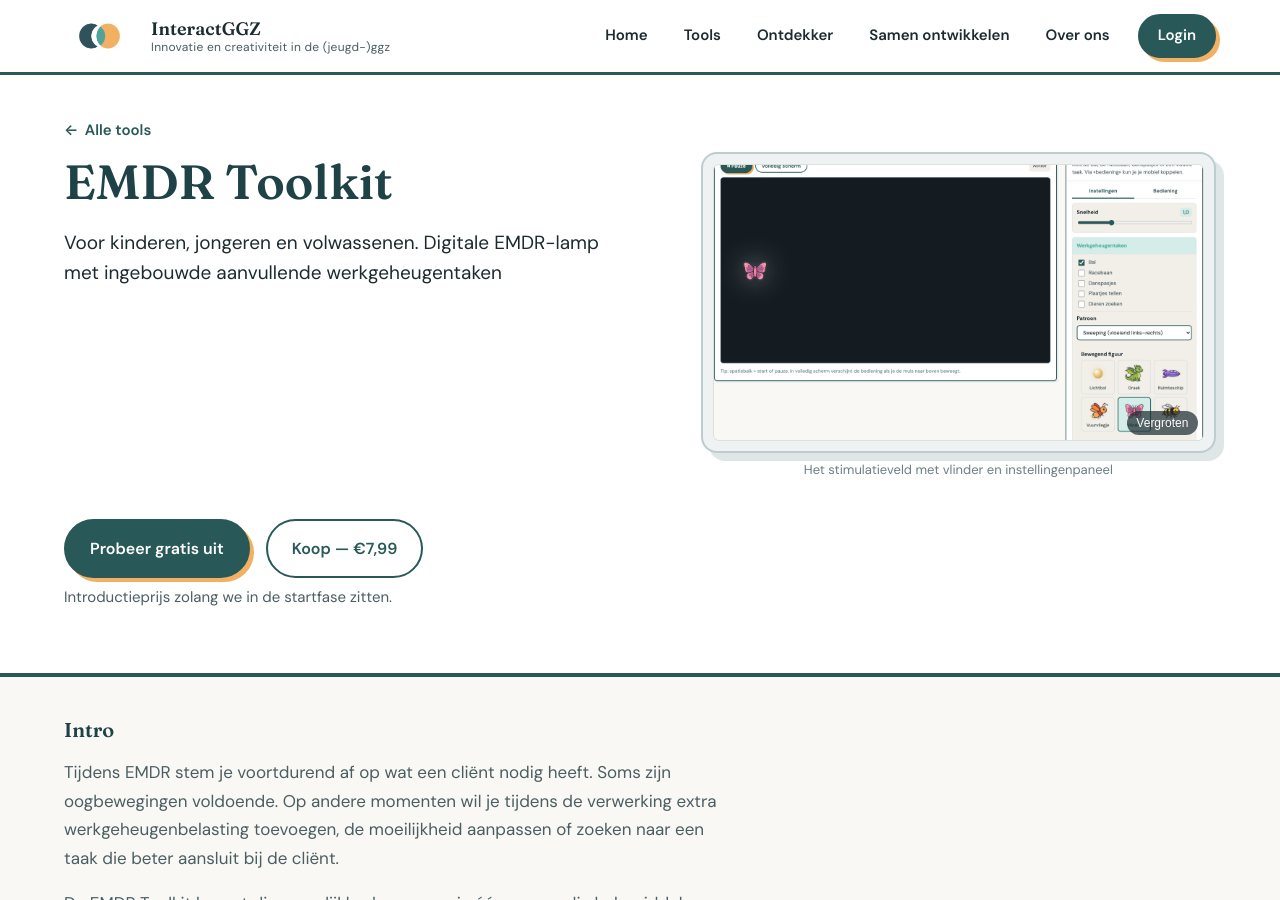
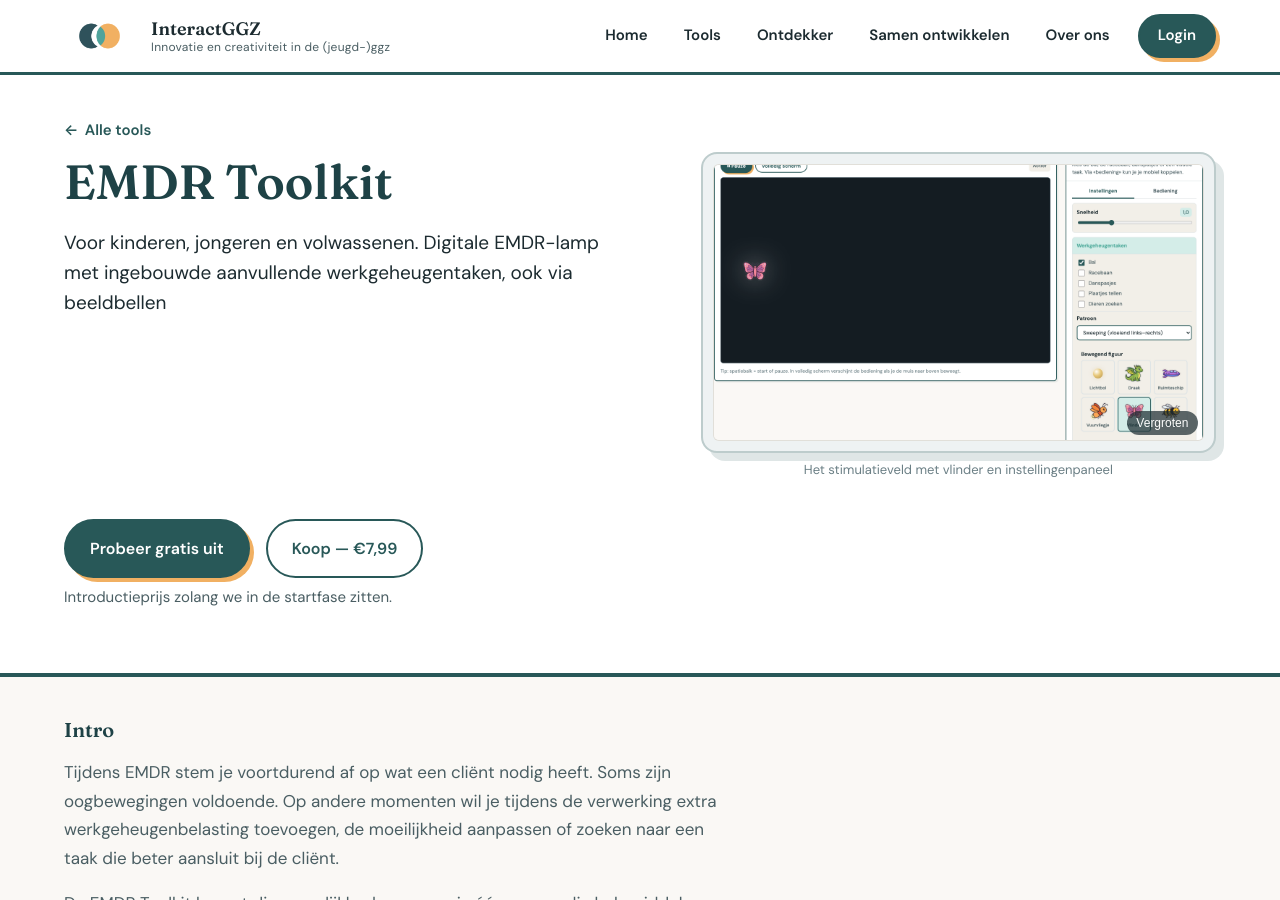
Before and after one commit to janwillemm/jari-website, a Jekyll site: the page built from _tools/emdr.md, in a window 1280 px wide and 900 px high. Built offline with Jekyll 4.4.1, drawn with Linux system fonts in a browser that asks for light colours.

Commit message:
Noem beeldbellen in de korte samenvatting van de EMDR Toolkit.

```diff
--- a/_tools/emdr.md
+++ b/_tools/emdr.md
@@ -7,7 +7,7 @@ description: >-
 order: 1
 status: live
 status_label: Beschikbaar
-summary: Voor kinderen, jongeren en volwassenen. Digitale EMDR-lamp met ingebouwde aanvullende werkgeheugentaken
+summary: Voor kinderen, jongeren en volwassenen. Digitale EMDR-lamp met ingebouwde aanvullende werkgeheugentaken, ook via beeldbellen
 lead: Voor kinderen, jongeren en volwassenen
 image: /assets/images/tools/emdr-lichtbol.png
 image_caption: Het stimulatieveld met vlinder en instellingenpaneel
```
